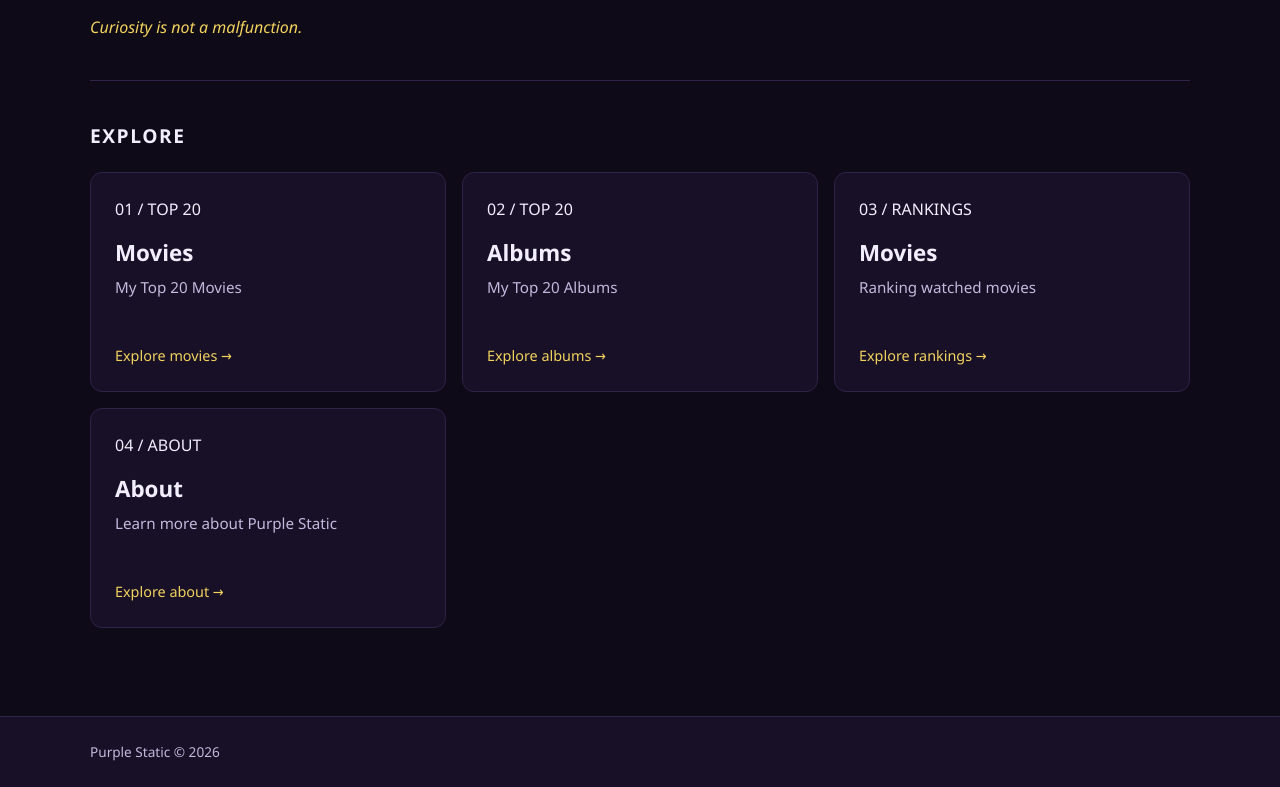
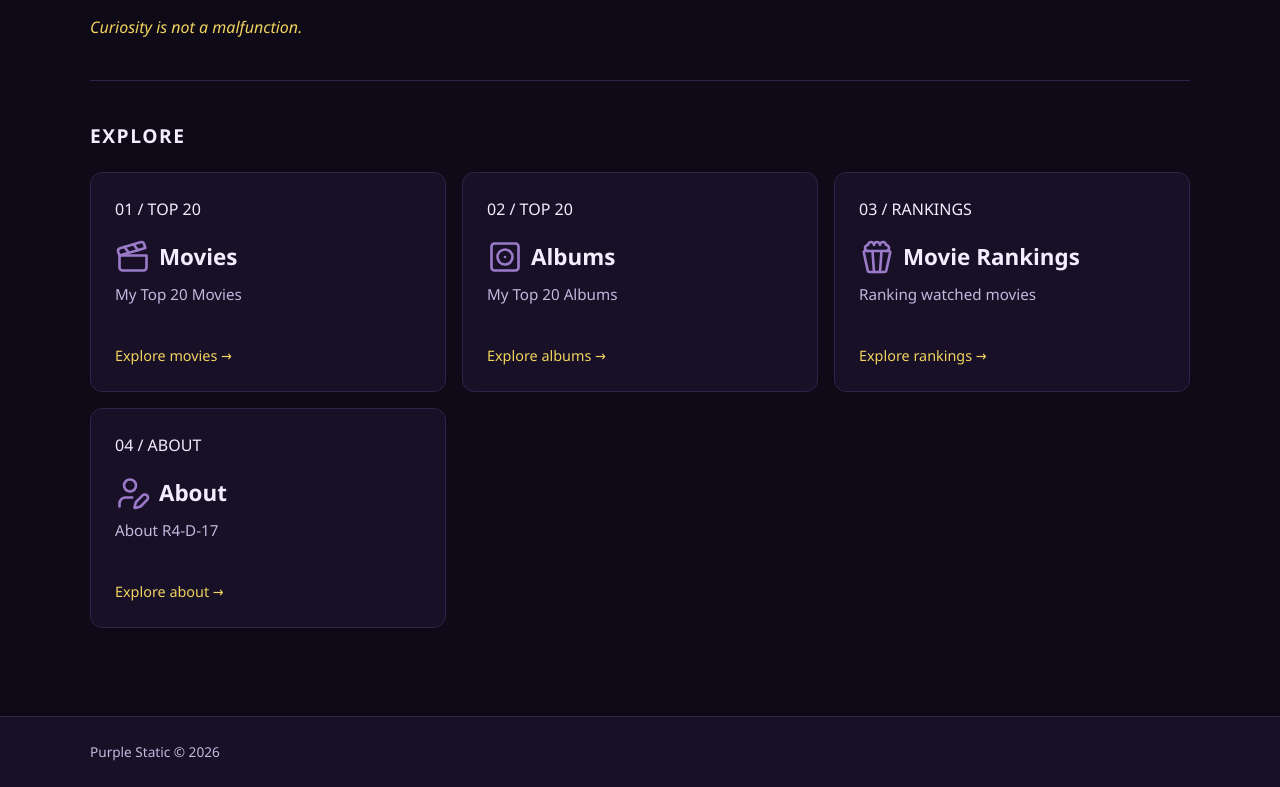
Before and after one commit to pwillen/py-app-blog, a Django app: page / in a window 1280 px wide. Shown: the part 350-1137 px from the top of the page. Run offline with Django 5.2, Linux system fonts and the light colour scheme.

Commit message:
home page improvements

```diff
--- a/home/static/home/css/home.css
+++ b/home/static/home/css/home.css
@@ -96,13 +96,24 @@
 }
 
 .explore-card h3 {
-    margin: 0.75rem 0 0.25rem;
+    display: flex;
+    align-items: center;
+    gap: 0.5rem;
+    margin: 1rem 0 0.5rem;
     font-size: 1.4rem;
 }
 
 .explore-card p {
     color: var(--muted);
     font-size: 0.95rem;
+    line-height: 1.5;
+}
+
+.explore-icon {
+    width: 36px;
+    height: 36px;
+    flex-shrink: 0;
+    color: var(--purple-brand);
 }
 
 .card-link {
--- a/home/templates/home/index.html
+++ b/home/templates/home/index.html
@@ -33,29 +33,41 @@
         <div class="explore-grid">
             <a class="explore-card" href="{% url 'toplists:movies' %}">
                 <span class="card-category">01 / TOP 20</span>
-                <h3>Movies</h3>
+                <h3>
+                    {% include "includes/icons/movie.html" %}
+                    <span>Movies</span>
+                </h3>
                 <p>My Top 20 Movies</p>
                 <span class="card-link">Explore movies →</span>
             </a>
 
             <a class="explore-card" href="{% url 'toplists:albums' %}">
                 <span class="card-category">02 / TOP 20</span>
-                <h3>Albums</h3>
+                <h3>
+                    {% include "includes/icons/album.html" %}
+                    <span>Albums</span>
+                </h3>
                 <p>My Top 20 Albums</p>
                 <span class="card-link">Explore albums →</span>
             </a>
 
             <a class="explore-card" href="{% url 'rankings:index' %}">
                 <span class="card-category">03 / RANKINGS</span>
-                <h3>Movies</h3>
+                <h3>
+                    {% include "includes/icons/popcorn.html" %}
+                    <span>Movie Rankings</span>
+                </h3>
                 <p>Ranking watched movies</p>
                 <span class="card-link">Explore rankings →</span>
             </a>
 
             <a class="explore-card" href="{% url 'about:index' %}">
                 <span class="card-category">04 / ABOUT</span>
-                <h3>About</h3>
-                <p>Learn more about Purple Static</p>
+                <h3>
+                    {% include "includes/icons/about.html" %}
+                    <span>About</span>
+                </h3>
+                <p>About R4-D-17</p>
                 <span class="card-link">Explore about →</span>
             </a>
         </div>
--- /dev/null
+++ b/templates/includes/icons/about.html
@@ -0,0 +1,15 @@
+<svg
+    xmlns="http://www.w3.org/2000/svg"
+    viewBox="0 0 24 24"
+    fill="none"
+    stroke="currentColor"
+    stroke-width="1.75"
+    stroke-linecap="round"
+    stroke-linejoin="round"
+    class="explore-icon"
+    aria-hidden="true"
+>
+    <path d="M11.5 15H7a4 4 0 0 0-4 4v2"/>
+    <path d="M21.378 16.626a1 1 0 0 0-3.004-3.004l-4.01 4.012a2 2 0 0 0-.506.854l-.837 2.87a.5.5 0 0 0 .62.62l2.87-.837a2 2 0 0 0 .854-.506z"/>
+    <circle cx="10" cy="7" r="4"/>
+</svg>
--- /dev/null
+++ b/templates/includes/icons/album.html
@@ -0,0 +1,15 @@
+<svg
+    xmlns="http://www.w3.org/2000/svg"
+    viewBox="0 0 24 24"
+    fill="none"
+    stroke="currentColor"
+    stroke-width="1.75"
+    stroke-linecap="round"
+    stroke-linejoin="round"
+    class="explore-icon"
+    aria-hidden="true"
+>
+    <rect width="18" height="18" x="3" y="3" rx="2"/>
+    <circle cx="12" cy="12" r="5"/>
+    <path d="M12 12h.01"/>
+</svg>
--- /dev/null
+++ b/templates/includes/icons/movie.html
@@ -0,0 +1,16 @@
+<svg
+    xmlns="http://www.w3.org/2000/svg"
+    viewBox="0 0 24 24"
+    fill="none"
+    stroke="currentColor"
+    stroke-width="1.75"
+    stroke-linecap="round"
+    stroke-linejoin="round"
+    class="explore-icon"
+    aria-hidden="true"
+>
+    <path d="m12.296 3.464 3.02 3.956"/>
+    <path d="M20.2 6 3 11l-.9-2.4c-.3-1.1.3-2.2 1.3-2.5l13.5-4c1.1-.3 2.2.3 2.5 1.3z"/>
+    <path d="M3 11h18v8a2 2 0 0 1-2 2H5a2 2 0 0 1-2-2z"/>
+    <path d="m6.18 5.276 3.1 3.899"/>
+</svg>
--- /dev/null
+++ b/templates/includes/icons/popcorn.html
@@ -0,0 +1,16 @@
+<svg
+    xmlns="http://www.w3.org/2000/svg"
+    viewBox="0 0 24 24"
+    fill="none"
+    stroke="currentColor"
+    stroke-width="1.75"
+    stroke-linecap="round"
+    stroke-linejoin="round"
+    class="explore-icon"
+    aria-hidden="true"
+>
+    <path d="M18 8a2 2 0 0 0 0-4 2 2 0 0 0-4 0 2 2 0 0 0-4 0 2 2 0 0 0-4 0 2 2 0 0 0 0 4"/>
+    <path d="M10 22 9 8"/>
+    <path d="m14 22 1-14"/>
+    <path d="M20 8c.5 0 .9.4.8 1l-2.6 12c-.1.5-.7 1-1.2 1H7c-.6 0-1.1-.4-1.2-1L3.2 9c-.1-.6.3-1 .8-1Z"/>
+</svg>
```
Also changed, not shown: about/templates/about/index.html (renamed from about/templates/index.html).
